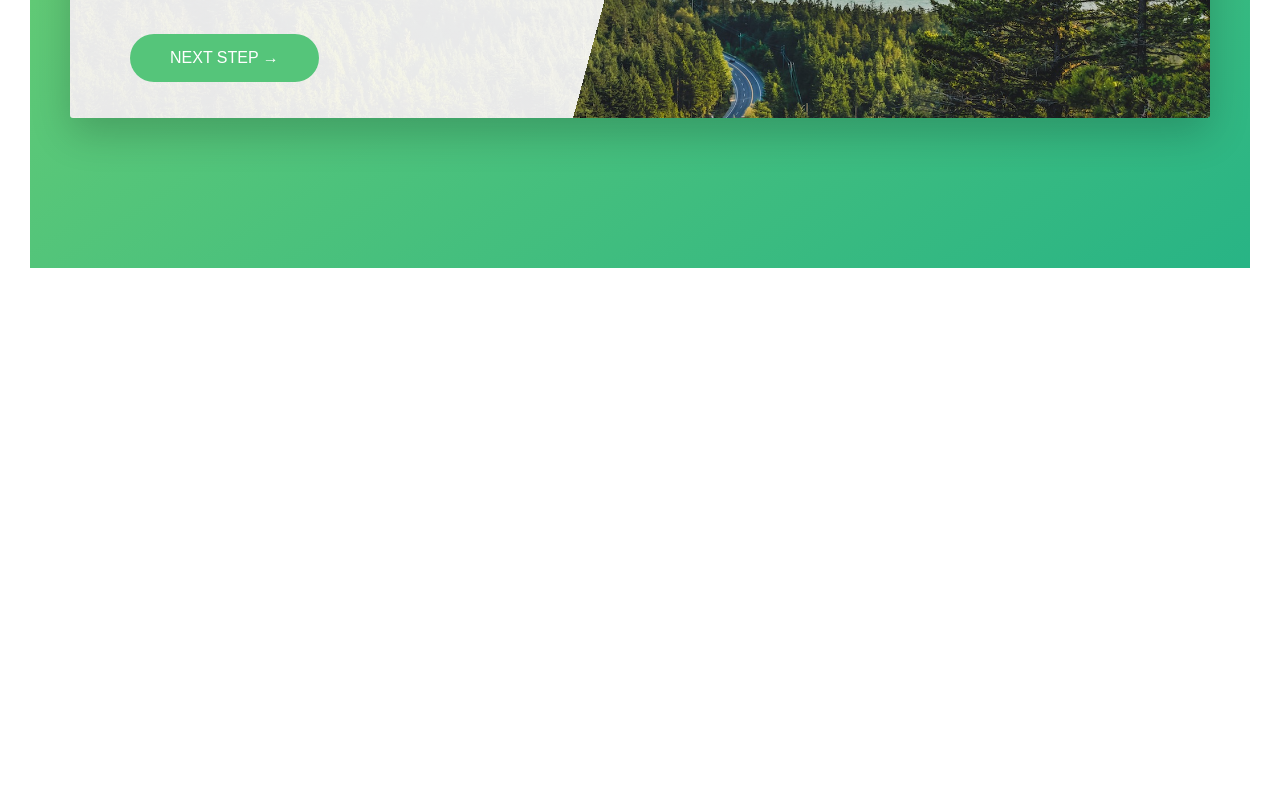
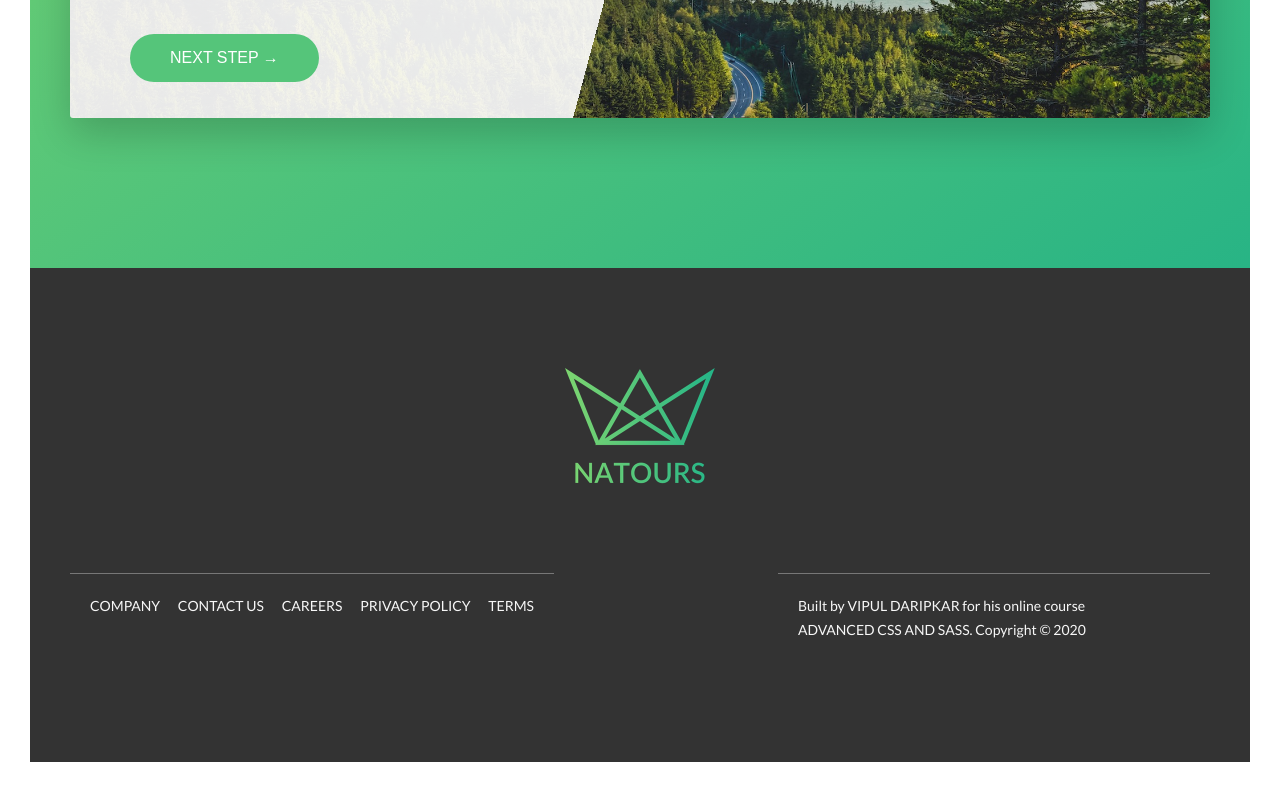
Before and after one commit to Vipmat/Natours, a website: page index.html in a window 1280 px wide. Shown: the part 5137-5929 px from the top of the page. Before the commit the page ends 5435 px from the top, so only its background shows below. Drawn offline with Linux system fonts and the light colour scheme.

Commit message:
Completed with the footer

```diff
--- a/index.html
+++ b/index.html
@@ -372,6 +372,42 @@
         </div>
       </section>
     </main>
+    <footer class="footer">
+      <div class="footer__logo-box">
+        <img src="img/logo-green-2x.png" alt="Full logo" class="footer__logo" />
+      </div>
+      <div class="row">
+        <div class="col-1-of-2">
+          <div class="footer__navigation">
+            <ul class="footer__list">
+              <li class="footer__item">
+                <a href="#" class="footer__link">Company</a>
+              </li>
+              <li class="footer__item">
+                <a href="#" class="footer__link">Contact us</a>
+              </li>
+              <li class="footer__item">
+                <a href="#" class="footer__link">Careers</a>
+              </li>
+              <li class="footer__item">
+                <a href="#" class="footer__link">Privacy policy</a>
+              </li>
+              <li class="footer__item">
+                <a href="#" class="footer__link">Terms</a>
+              </li>
+            </ul>
+          </div>
+        </div>
+        <div class="col-1-of-2">
+          <p class="footer__copyright">
+            Built by <a href="#" class="footer__link">Vipul Daripkar</a> for his
+            online course
+            <a href="#" class="footer__link">Advanced CSS and Sass</a>.
+            Copyright &copy; 2020
+          </p>
+        </div>
+      </div>
+    </footer>
 
     <!--
     <section class="grid-test">
--- a/sass/abstracts/_variables.scss
+++ b/sass/abstracts/_variables.scss
@@ -14,6 +14,7 @@ $color-grey-light-2: #eee;
 
 $color-grey-dark: #777;
 $color-grey-dark-2: #999;
+$color-grey-dark-3: #333;
 
 $color-white: #fff;
 $color-black: #000;
--- /dev/null
+++ b/sass/layout/_footer.scss
@@ -0,0 +1,60 @@
+.footer {
+  background-color: $color-grey-dark-3;
+  padding: 10rem 0;
+  font-size: 1.4rem;
+  color: $color-grey-light-1;
+
+  &__logo-box {
+    text-align: center;
+    margin-bottom: 8rem;
+  }
+
+  &__logo {
+    width: 15rem;
+    height: auto;
+  }
+
+  &__navigation {
+    border-top: 1px solid $color-grey-dark;
+    padding: 2rem;
+    display: inline-block;
+  }
+
+  &__list {
+    list-style: none;
+  }
+
+  &__item {
+    display: inline-block;
+
+    &:not(:last-child) {
+      margin-right: 1.5rem;
+    }
+  }
+
+  &__link {
+    &:link,
+    &:visited {
+      color: $color-grey-light-1;
+      background-color: $color-grey-dark-3;
+      text-decoration: none;
+      text-transform: uppercase;
+      display: inline-block;
+      transition: all 0.2s;
+    }
+
+    &:hover,
+    &:active {
+      color: $color-primary;
+      box-shadow: 0 1rem 2rem rgba($color-black, 0.4);
+      transform: rotate(5deg) scale(1.3);
+    }
+  }
+
+  &__copyright {
+    border-top: 1px solid $color-grey-dark;
+    padding: 2rem;
+    width: 80%;
+    float: right;
+  }
+}
--- a/sass/main.scss
+++ b/sass/main.scss
@@ -17,5 +17,6 @@
 
 @import "layout/grid";
 @import "layout/header";
+@import "layout/footer";
 
 @import "pages/home";
```
Also changed, not shown: css/style.css.
